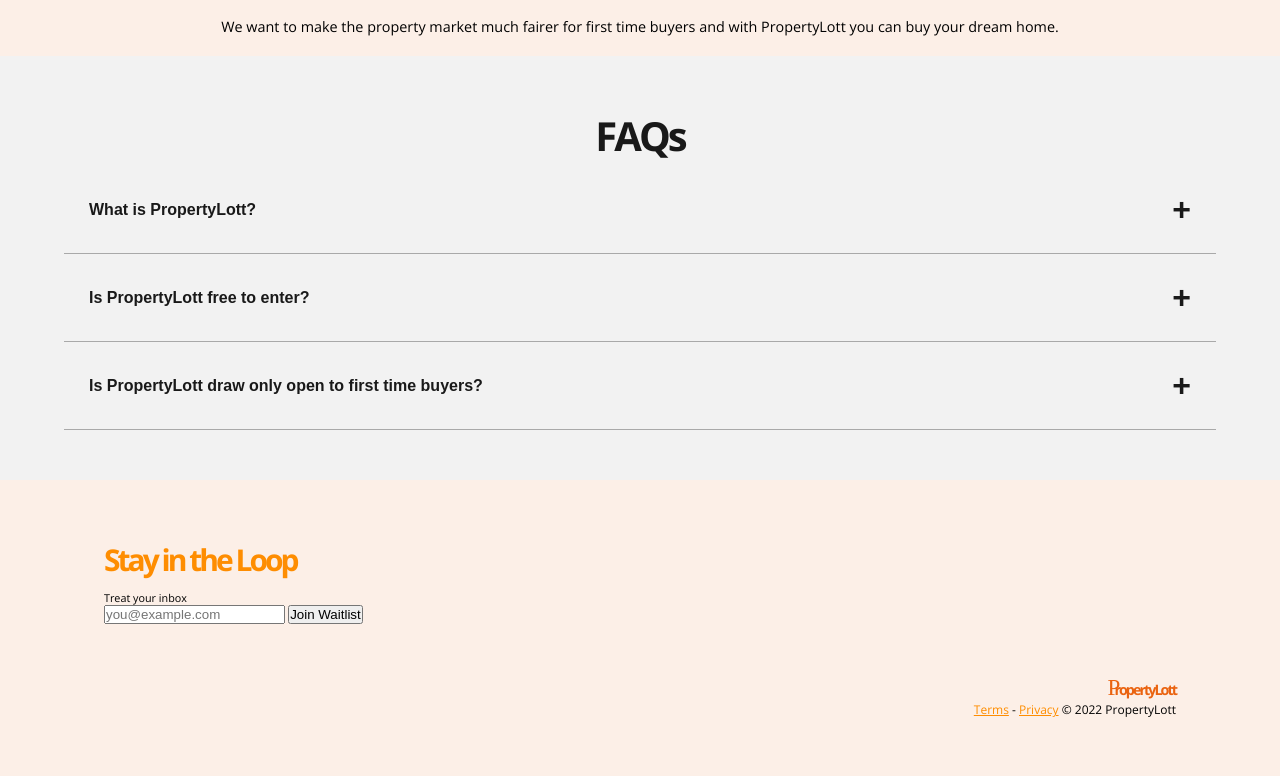
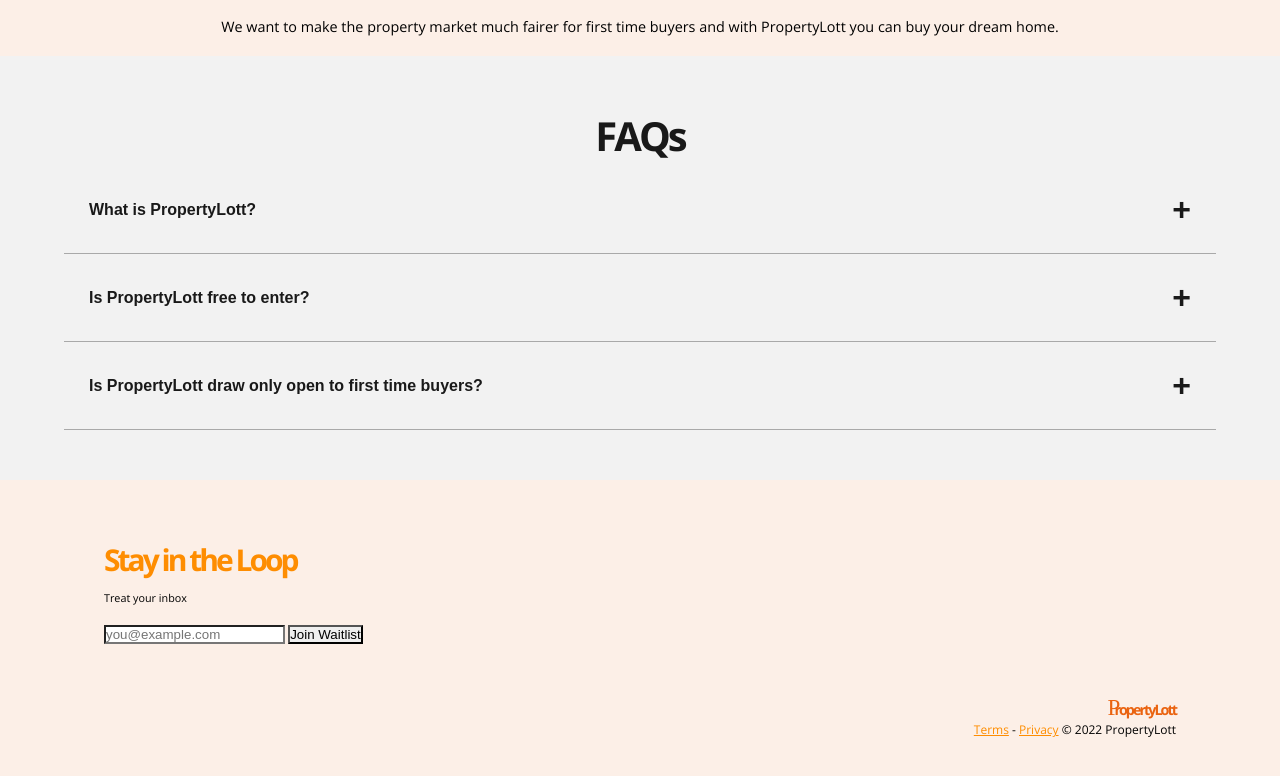
Before and after one commit to emmanuelojiji/PropertyLott2021, a plain HTML site: page index.html in a window 1280 px wide. Shown: the part 1322-2098 px from the top of the page. Drawn offline with nearby package versions, Linux system fonts and the light colour scheme; a web font is replaced by a local one.

Commit message:
Footer changes

```diff
--- a/index.scss
+++ b/index.scss
@@ -199,6 +199,13 @@
   padding-bottom: 50px;
   font-family: "Open Sans";
 
+  input,button {
+    -webkit-appearance: none;
+    -moz-appearance: none;
+    appearance: none;
+    margin-top: 20px;
+  }
+
   .footer-cta {
     margin-bottom: 50px;
   }
@@ -219,7 +226,6 @@
     a {
       text-decoration: underline;
       color: #fe8d01;
-
 
       text-align: right;
     }
```
Also changed, not shown: index.css, 1 other file.
